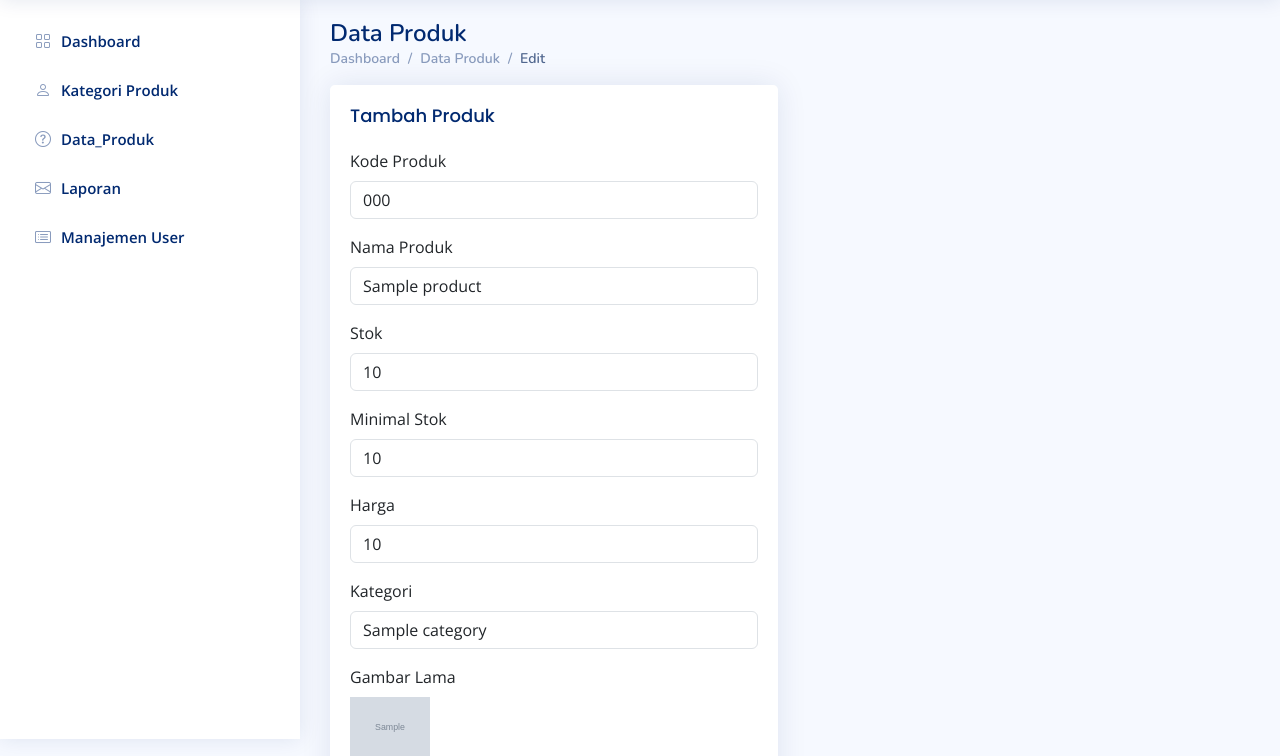
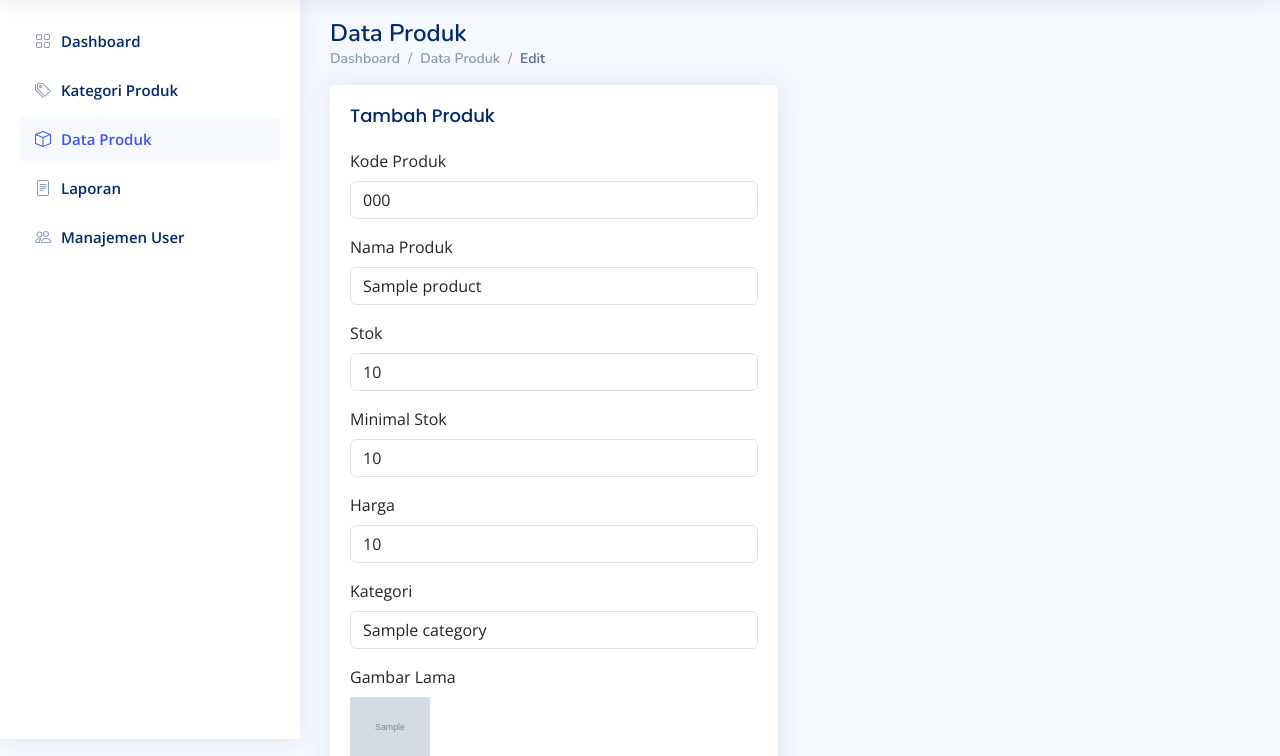
Before and after one commit to SaputraWfW/Tester, a PHP site: page /e_produk.php?id=1 in a window 1280 px wide. Shown: the part 61-817 px from the top of the page. Run offline with PHP 8.4, Linux system fonts and the light colour scheme; tables that the repository leaves empty or names only in its code hold one stand-in row (values such as "Sample post"); grey boxes marked "Sample" are stand-in pictures; some libraries are stand-ins or nearby versions.

Commit message:
Update e_produk.php

```diff
--- a/e_produk.php
+++ b/e_produk.php
@@ -180,31 +180,33 @@ if (isset($_POST['update'])) {
 
        <li class="nav-item">
         <a class="nav-link collapsed" href="kategori_produk.php">
-                    <i class="bi bi-person"></i>
+          <i class="bi bi-tags"></i>
           <span>Kategori Produk</span>
         </a>
-            </li><!-- End Profile Page Nav -->
+      </li><!-- End Dashboard Nav -->
+
 
         <li class="nav-item">
-                <a class="nav-link collapsed" href="produk.php">
-                    <i class="bi bi-question-circle"></i>
-                    <span>Data_Produk</span>
+        <a class="nav-link " href="produk.php">
+          <i class="bi bi-box"></i>
+          <span>Data Produk</span>
         </a>
-            </li><!-- End F.A.Q Page Nav -->
+      </li><!-- End Dashboard Nav -->
+
 
         <li class="nav-item">
         <a class="nav-link collapsed" href="laporan.php">
-                    <i class="bi bi-envelope"></i>
+          <i class="bi bi-file-text"></i>
           <span>Laporan</span>
         </a>
-            </li><!-- End Contact Page Nav -->
+      </li><!-- End Dashboard Nav -->
 
         <li class="nav-item">
         <a class="nav-link collapsed" href="users.php">
-                    <i class="bi bi-card-list"></i>
+          <i class="bi bi-people"></i>
           <span>Manajemen User</span>
         </a>
-            </li><!-- End Register Page Nav -->
+      </li><!-- End Dashboard Nav -->
     </ul>
 
   </aside><!-- End Sidebar-->
```
Lines whose indentation alone changed are shown as unchanged.
